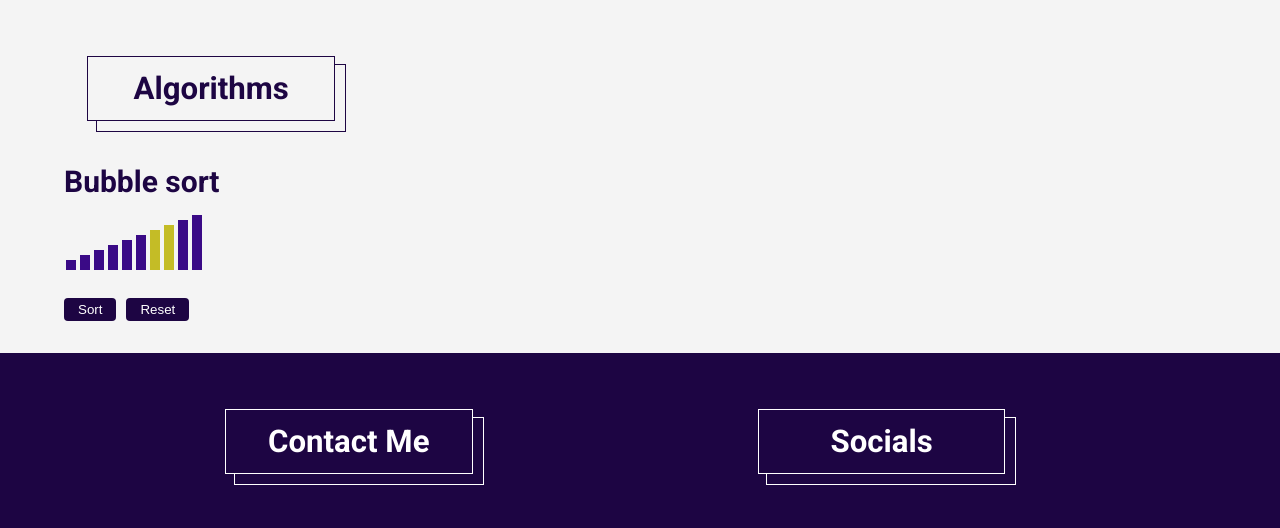
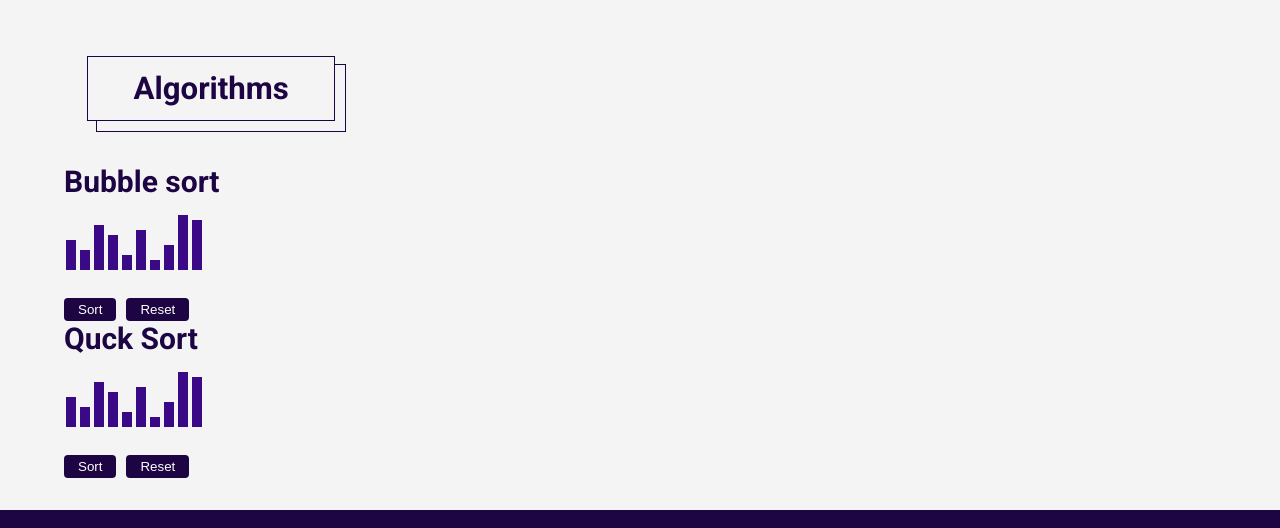
Before and after one commit to Ice-Cap/my-portfolio-website, a React (Create React App) app: page / in a window 1280 px wide. Shown: the top 528 px of the page. Built offline with nearby package versions, Linux system fonts and the light colour scheme.

Commit message:
quicksort

```diff
--- a/src/components/Algorithm.js
+++ b/src/components/Algorithm.js
@@ -1,4 +1,5 @@
 import React, { useState, useEffect } from 'react';
+import useAlgorithmState from '../hooks/useAlgorithmState';
 
 const delay = (ms) => new Promise((resolve) => setTimeout(resolve, ms));
 
@@ -6,20 +7,9 @@ let display = [];
 let sortedArray = [];
 
 function Algorithm(props) {
-    const [state, setState] = useState({
-        currIndex: null,
-        nextIndex: null,
-        swap: false,
-        isSorted: false
-    });
+    const [state, setState] = useAlgorithmState();
     let arrayToSort = props.array;
-
-    useEffect(() => {
-        switch (props.type) {
-            case 'bubble':
-                bubbleSort(arrayToSort);
-        }
-    }, []);
+    // let arrayToSort = [5, 3, 8, 6, 2, 7, 1, 4, 10, 9];
 
     /**
      * Bubble sort sorts an array by
@@ -64,7 +54,7 @@ function Algorithm(props) {
 
                 sortedArray = arr;
 
-                await delay(100);
+                await delay(70);
             }
         }
 
@@ -79,19 +69,18 @@ function Algorithm(props) {
             classes += 'check-swap';
         }
 
-        // return <span className={classes} key={item + '-' + index}>{item}</span>;
         return <span className={classes} key={item + '-' + index}></span>;
     });
 
     return (
-        <>
+        <div>
             <h3>{props.title}</h3>
             <div className='array-container'>
                 {display}
             </div>
             <button onClick={() => bubbleSort(arrayToSort)}>Sort</button>
             <button onClick={() => props.reset()}>Reset</button>
-        </>
+        </div>
     );
 }
 
--- a/src/components/Algorithms.js
+++ b/src/components/Algorithms.js
@@ -1,5 +1,6 @@
 import React, { useState } from 'react';
 import Algorithm from './Algorithm';
+import QuickSort from './algorithms/QuickSort';
 
 function Algorithms() {
     const [arrayToSort, setArrayToSort] = useState([5, 3, 8, 6, 2, 7, 1, 4, 10, 9]);
@@ -20,6 +21,11 @@ function Algorithms() {
                     reset={reset}
                     type={'bubble'}
                 />
+                <QuickSort
+                    title="Quick sort"
+                    array={arrayToSort}
+                    reset={reset}
+                />
             </div>
         </section>
     );
--- /dev/null
+++ b/src/components/algorithms/QuickSort.js
@@ -0,0 +1,76 @@
+import React, { useState, useEffect, useMemo, useCallback } from 'react';
+import useAlgorithmState from '../../hooks/useAlgorithmState';
+
+const delay = (ms) => new Promise((resolve) => setTimeout(resolve, ms));
+
+function QuickSort(props) {
+    let [state, setState, display, reset] = useAlgorithmState();
+    let arrayToSort = [5, 3, 8, 6, 2, 7, 1, 4, 10, 9];
+
+    async function quickSort(arr, start, end) {
+        setState((prev) => ({...prev, isSorted: false}));
+        if (start >= end) {
+            return;
+        }
+
+        let pivot = await partition(arr, start, end);
+
+        await quickSort(arr, start, pivot - 1);
+        await quickSort(arr, pivot + 1, end);
+
+        setState((prev) => ({...prev, isSorted: true}));
+    }
+
+    async function partition(arr, start, end) {
+        let pivot = arr[end];
+        let i = start - 1;
+
+        for (let j = start; j < end; j++) {
+            await delay(80);
+
+            if (arr[j] < pivot) {
+                i++;
+                swap(arr, i, j);
+                setState((prev) => ({
+                    ...prev,
+                    currIndex: i,
+                    nextIndex: j,
+                    array: arr,
+                    swap: true
+                }));
+            }
+        }
+
+        swap(arr, i + 1, end);
+        setState((prev) => ({
+            ...prev,
+            currIndex: i + 1,
+            nextIndex: end,
+            array: arr,
+            swap: true
+        }));
+
+        await delay(80);
+
+        return i + 1;
+    }
+
+    const swap = (arr, firstIndex, secondIndex) => {
+        let temp = arr[firstIndex];
+        arr[firstIndex] = arr[secondIndex];
+        arr[secondIndex] = temp;
+    };
+
+    return (
+        <div>
+            <h3>Quck Sort</h3>
+            <div className='array-container'>
+                {display}
+            </div>
+            <button onClick={() => quickSort(arrayToSort, 0, arrayToSort.length - 1)}>Sort</button>
+            <button onClick={() => reset()}>Reset</button>
+        </div>
+    );
+}
+
+export default QuickSort;
--- /dev/null
+++ b/src/hooks/useAlgorithmState.js
@@ -0,0 +1,32 @@
+import React, { useState } from 'react';
+
+let arrayToSort = [5, 3, 8, 6, 2, 7, 1, 4, 10, 9];
+
+function useAlgorithmState(props) {
+    const [state, setState] = useState({
+        currIndex: null,
+        nextIndex: null,
+        swap: false,
+        isSorted: false,
+        array: [5, 3, 8, 6, 2, 7, 1, 4, 10, 9]
+    });
+
+    let display = state.array.map((item, index) => {
+        const isCurrent = index === state.currIndex;
+        const isNext = index === state.nextIndex;
+        let classes = 'item ' + 'i' + item + ' ';
+        if ((isCurrent || isNext) && !state.isSorted) {
+            classes += 'check-swap';
+        }
+
+        return <span className={classes} key={item + '-' + index}></span>;
+    });
+
+    function reset() {
+        setState((prev) => ({...prev, array: arrayToSort}));
+    }
+
+    return [state, setState, display, reset];
+}
+
+export default useAlgorithmState;
```
